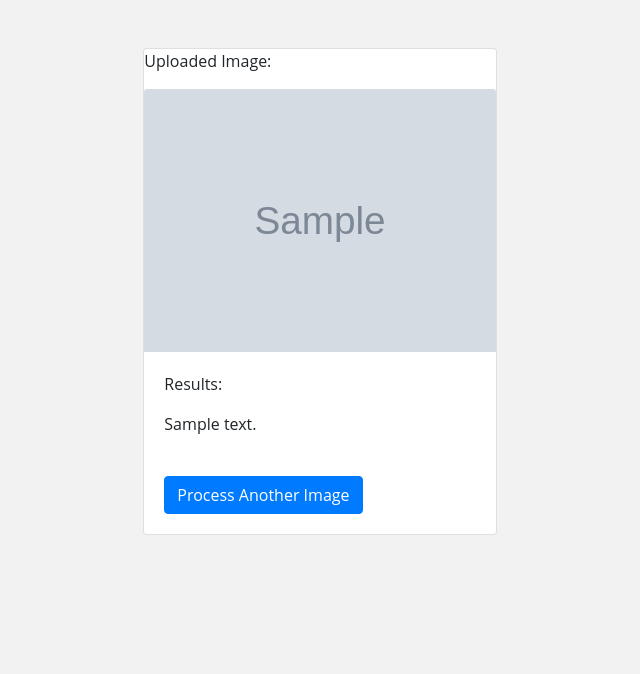
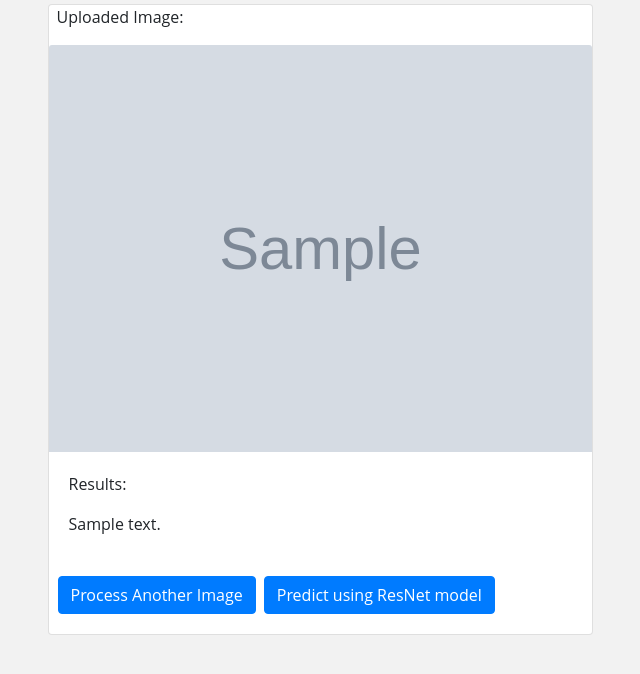
Before and after one commit to sumanta02/EmoNet, a Flask app: template templates/result.html in a window 1280 px wide. Shown: the part 56-730 px from the top of the page, without its empty margins (320-960 px from the left). Run offline with Flask 2, Linux system fonts and the light colour scheme; the template is opened without the code that fills it: most values are stand-ins (such as "Sample title", 1, 10 or a date in 2020); grey boxes marked "Sample" are stand-in pictures; some libraries are stand-ins or nearby versions.

Commit message:
prototype-v1

```diff
--- a/run.py
+++ b/run.py
@@ -4,6 +4,7 @@ import os
 import torch
 from torchvision.transforms import transforms
 emotion = "No Face detected"
+image_path = ""
 classifier_Model = "model_ft.h5"
 face_classifier = cv2.CascadeClassifier('harrcascade_frontallface_default.xml')
 
@@ -43,6 +44,10 @@ def process_image(img_path, classifier_name):
             emotion = label + " emotion detected. Please Seek Help. Speak with mental health experts."
         elif label in ['Happy','Neutral', 'Surprise']:
             emotion = label + " emotion detected."
+            if classifier_Model == "model_ft.h5":
+                emotion += " Predicted using ResNet Model."
+            else:
+                emotion += " Predicted using VGG Model."
         if label not in emotion_labels:
             emotion = "No Face detected"
     return(emotion)
@@ -52,7 +57,7 @@ def process_image(img_path, classifier_name):
 def generate_frames(classifier_Model):
     classifier = torch.load(classifier_Model,map_location ='cpu')
     classifier.eval()
-    camera = cv2.VideoCapture(0)  # 0 -> index of camera
+    camera = cv2.VideoCapture(2)  # 0 -> index of camera
     while True:
         success, frame = camera.read()
         if not success:
@@ -82,6 +87,8 @@ def generate_frames(classifier_Model):
                     emotion = label + " emotion detected."
                 if label not in emotion_labels:
                     emotion = "No Face detected"
+            else:
+                emotion = "No Face detected"
             ret, buffer = cv2.imencode('.jpg', frame)
             frame = buffer.tobytes()
             yield (b'--frame\r\n'
@@ -90,11 +97,11 @@ def generate_frames(classifier_Model):
 
 @app.route('/')
 def index():
-    return render_template('VideoProcessing.html')
+    return render_template('VideoProcessing.html', context=classifier_Model)
 
 @app.route('/image_processing')
 def image_processing():
-    return render_template('imageProcessing.html')
+    return render_template('imageProcessing.html', context={'model': classifier_Model})
 
 @app.route('/result', methods=['GET', 'POST'])
 def result():
@@ -105,23 +112,36 @@ def result():
             filename = file.filename
             file.save(os.path.join("static", app.config['UPLOAD_FOLDER'], "image.jpg"))
             imgPath = os.path.join(app.config['UPLOAD_FOLDER'], "image.jpg")
+            model = request.form.get('model')
+            global classifier_Model, image_path
+            classifier_Model = model
+            image_path = imgPath
             emotion = process_image(os.path.join("static", imgPath), model)
 
-    return render_template('result.html', image_path=os.path.join("static", app.config['UPLOAD_FOLDER'], "image.jpg"), text=emotion)
+    return render_template('result.html', image_path=os.path.join("static", app.config['UPLOAD_FOLDER'], "image.jpg"), text=emotion, model = classifier_Model)
 
+@app.route('/Result', methods=["GET","POST"])
+def process_other_model():
+    global classifier_Model
+    if classifier_Model == "model_ft.h5":
+        classifier_Model = "model_vgg.h5"
+    else:
+        classifier_Model = "model_ft.h5"
+    emotion = process_image(os.path.join("static", app.config['UPLOAD_FOLDER'], "image.jpg"), classifier_Model)
+    return render_template('result.html', image_path=os.path.join("static", app.config['UPLOAD_FOLDER'], "image.jpg"), text=emotion, model = classifier_Model)
 
 @app.route('/video_feed', methods=['GET', 'POST'])
 def video_feed():
     return Response(generate_frames(classifier_Model=classifier_Model),
                     mimetype='multipart/x-mixed-replace; boundary=frame')
 
-@app.route('/change', methods=['GET', 'POST'])
+@app.route('/', methods=['GET', 'POST'])
 def change_model():
     if request.method == "POST":
         model = request.form.get('model')
         global classifier_Model
         classifier_Model = model
-    return render_template('VideoProcessing.html')
+    return render_template('VideoProcessing.html', context={'model': classifier_Model})
 
 @app.route('/text_feed')
 def text_feed():
--- a/templates/result.html
+++ b/templates/result.html
@@ -46,17 +46,24 @@
         </ul>
       </div>
     </nav>
-    <div class="container py-5">
+    <div class="container py-1">
 		<div class="row">
-			<div class="col-md-4 offset-md-4">
+			<div class="col-md-6 offset-md-3">
 				<div class="card">
-                    <p class="card-text">Uploaded Image: </p>
+                    <p class="card-text px-2">Uploaded Image: </p>
 					<img class="card-img-top" src={{image_path}} alt="Card image cap">
 					<div class="card-body">
                         <p class="card-text">Results:</p>
 						<p class="card-text">{{ text }}</p>
                         <br>
+                        <div class="row">
+                        <div class="px-1">
                         <a class="btn btn-primary" id="return" href= {{url_for("image_processing")}}>Process Another Image</a>
+                      </div>
+                      <div class="px-1">
+                        <form action="{{url_for('process_other_model')}}" method="post">
+                        <a class="btn btn-primary" role="button" type="submit" style="color:white;" href={{url_for('process_other_model')}}>Predict using {% if model == "model_ft.h5" %}VGG {% else %} ResNet{% endif %} model</a></form>
+                      </div></div>
 					</div>
 				</div>
 
```
Also changed, not shown: templates/VideoProcessing.html (+8 -2 lines), templates/imageProcessing.html (+8 -3 lines).
